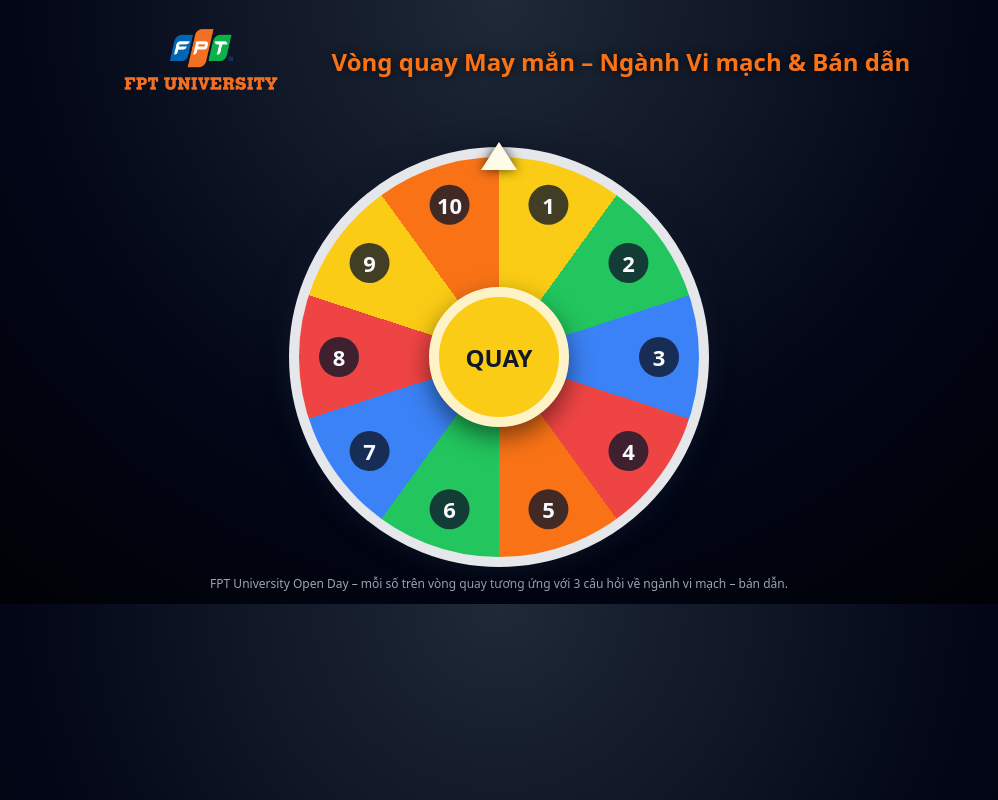
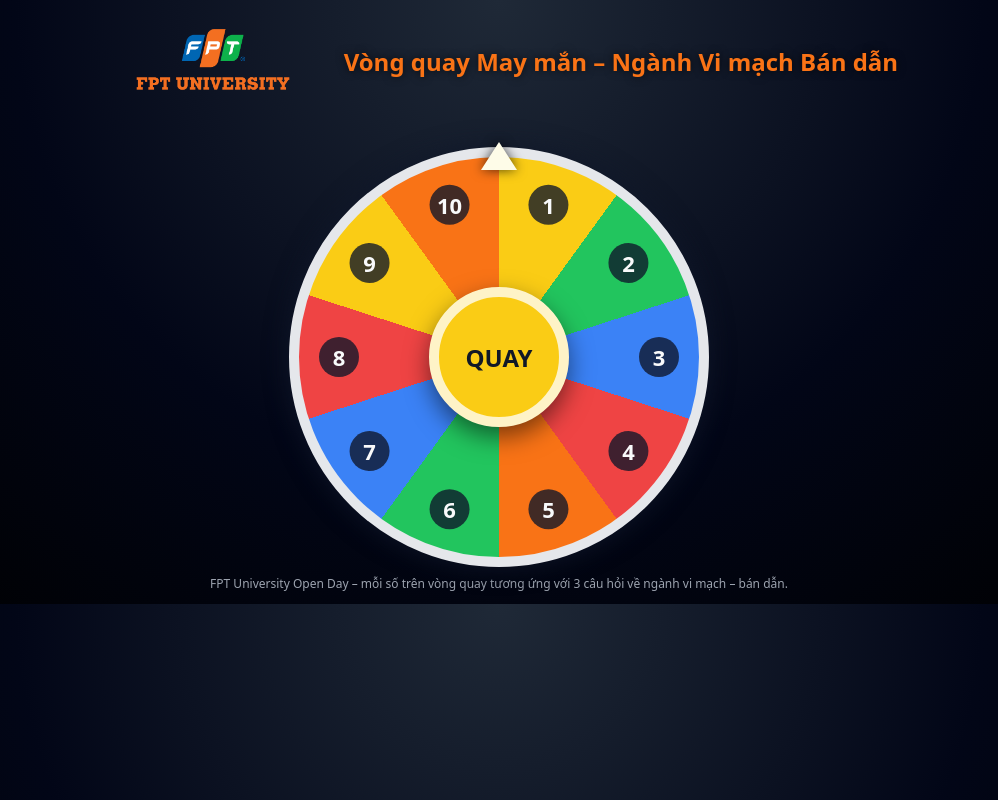
Before and after one commit to VTICD/FPT, a plain HTML site: page index.html in a window 1280 px wide. Shown: the whole page, without its empty margins (141-1139 px from the left). Drawn offline with Linux system fonts and the light colour scheme.

```diff
--- a/index.html
+++ b/index.html
@@ -185,7 +185,7 @@
 <header>
   <!-- Đặt file logo cùng thư mục với tên: fpt_logo.png -->
   <img src="fpt_logo.png" alt="FPT University logo" />
-  <h1>Vòng quay May mắn – Ngành Vi mạch &amp; Bán dẫn</h1>
+  <h1>Vòng quay May mắn – Ngành Vi mạch Bán dẫn</h1>
 </header>
 
 <div id="wheel-container">
```
